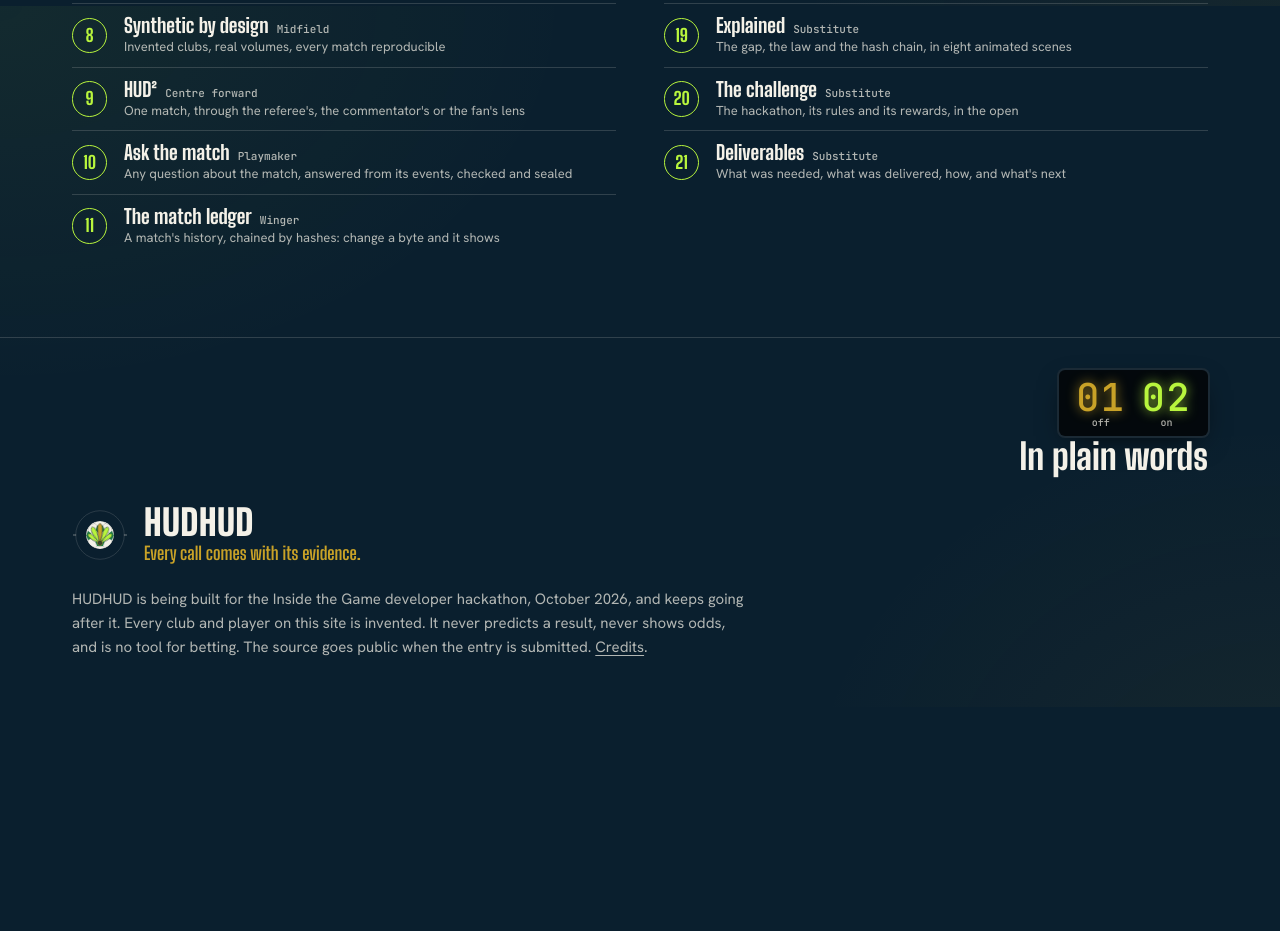
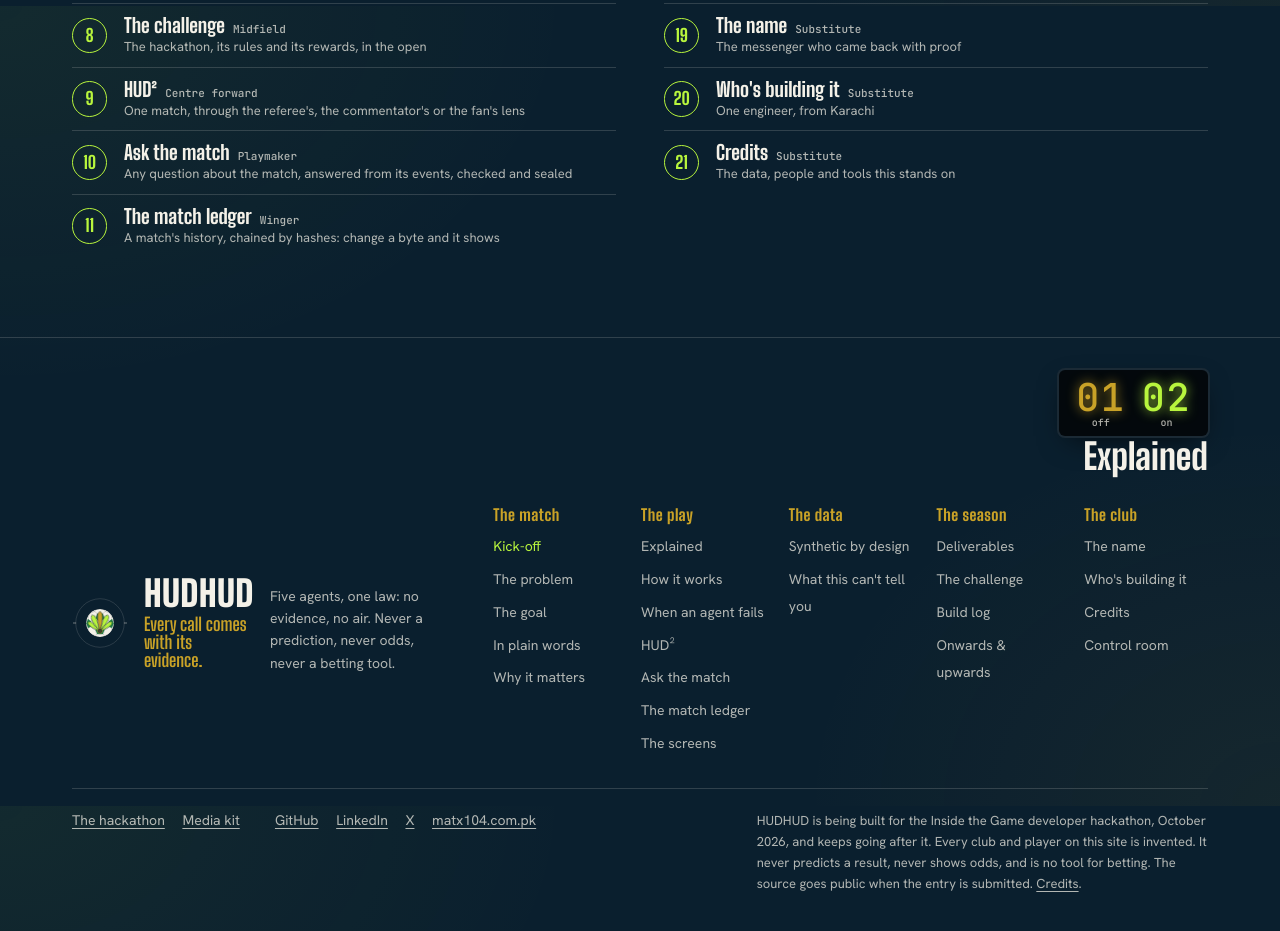
Before and after one commit to matx104/HUDHUD, a plain HTML site: page site/index.html in a window 1280 px wide. Shown: the part 3194-4125 px from the top of the page. Before the commit the page ends 3901 px from the top, so only its background shows below. Drawn offline with Linux system fonts and the light colour scheme; a web font is replaced by a local one.

Commit message:
feat(site): the strongest XI, and a universal footer
- team sheet re-shuffled for the judges: Explained (2, right back), Deliverables (4, centre back) and The challenge (8, midfield) start; In plain words, Why it matters and Synthetic by design move to the bench (12-14), the rest of the bench shifting up
- a universal footer on every page: the brand with its law, the five chapter groups as columns built from the same team sheet (so it can never drift), the active chapter marked, and an external bar — the hackathon, the media kit, the source when public, the socials

```diff
--- a/site/assets/site.css
+++ b/site/assets/site.css
@@ -571,6 +571,23 @@ pre {
 
 /* ---------- footer and pager ---------- */
 .foot { border-top: 1px solid var(--chalk-faint); padding-block: 2rem 3rem; }
+.foot-grid { display: grid; grid-template-columns: minmax(0, 4fr) minmax(0, 8fr); gap: 2rem clamp(2rem, 5vw, 4rem); margin-bottom: 2rem; }
+.foot-brand { display: flex; align-items: center; gap: 1rem; }
+.foot-crest { flex: none; width: 3.5rem; height: auto; overflow: visible; }
+.foot-brand p { display: grid; gap: 0.3rem; }
+.foot-word { font: 900 2.25rem / 0.9 var(--display); letter-spacing: 0.02em; }
+.foot-brand span { font: 700 1.125rem / 1 var(--display); color: var(--gold); }
+.foot-law { margin-top: 0.75rem; font-size: 0.875rem; color: var(--chalk-dim); max-width: 30ch; }
+.foot-nav { display: grid; grid-template-columns: repeat(5, minmax(0, 1fr)); gap: 1.5rem; align-content: start; }
+.foot-col h3 { font: 800 1rem / 1 var(--display); color: var(--gold); letter-spacing: 0.03em; margin-bottom: 0.6rem; }
+.foot-col ul { list-style: none; margin: 0; padding: 0; display: grid; gap: 0.35rem; }
+.foot-col a { font-size: 0.875rem; color: var(--chalk-dim); text-decoration: none; }
+.foot-col a:hover, .foot-col a[aria-current="page"] { color: var(--lime); }
+.foot-bar { display: flex; flex-wrap: wrap; gap: 0.75rem 2.5rem; align-items: baseline; justify-content: space-between; border-top: 1px solid var(--chalk-faint); padding-top: 1.25rem; }
+.foot-links { list-style: none; margin: 0; padding: 0; display: flex; flex-wrap: wrap; gap: 0.4rem 1.1rem; font-size: 0.875rem; }
+.foot-links a { color: var(--chalk-dim); }
+.foot-links a:hover { color: var(--lime); }
+.foot-bar .credit { margin: 0; font-size: 0.8125rem; max-width: 62ch; }
 .pager { display: flex; gap: 1rem; justify-content: space-between; margin-bottom: 2rem; }
 .pager:empty { display: none; }
 .pager a { display: grid; gap: 0.15rem; max-width: 48%; text-decoration: none; }
@@ -1168,6 +1185,8 @@ button.button { font: inherit; font-weight: 600; cursor: pointer; }
   .prizes { grid-template-columns: repeat(2, minmax(0, 1fr)); }
   .report-row { grid-template-columns: minmax(0, 1fr); }
   .report-checks li { grid-template-columns: minmax(0, 1fr); }
+  .foot-grid { grid-template-columns: minmax(0, 1fr); }
+  .foot-nav { grid-template-columns: repeat(3, minmax(0, 1fr)); }
   .scene-copy { grid-template-columns: minmax(0, 1fr); gap: 0.4rem; }
   .scene-copy p:not(.scene-tag) { grid-column: 1; }
 }
@@ -1179,6 +1198,8 @@ button.button { font: inherit; font-weight: 600; cursor: pointer; }
   .chapter-index, .projects, .principles, .stairs, .timeline, .official { grid-template-columns: minmax(0, 1fr); }
   .sheet-cols, .front-cards, .lens-cards, .flow, .road, .blocks, .shots, .two-lists { grid-template-columns: minmax(0, 1fr); }
   .pillars, .flow-five, .prizes { grid-template-columns: minmax(0, 1fr); }
+  .foot-nav { grid-template-columns: repeat(2, minmax(0, 1fr)); }
+  .foot-bar { flex-direction: column; }
   .shots .phone { grid-template-columns: minmax(0, 12rem) minmax(0, 1fr); }
   .player { width: 5.5rem; }
   .player .shirt-no { width: 2.1rem; height: 2.1rem; font-size: 1.05rem; }
--- a/site/assets/site.js
+++ b/site/assets/site.js
@@ -671,6 +671,26 @@
     });
     window.addEventListener("hashchange", closeAll);
 
+    // The universal footer: the same five groups as the header's menus, one column each,
+    // built from the same team sheet so the footer can never drift from the chapters.
+    const footNav = $("[data-foot-nav]");
+    if (footNav) {
+      for (const [key, label] of GROUPS) {
+        const pages = [...story, ...staff].filter((s) => s.dataset.group === key);
+        if (!pages.length) continue;
+        const col = el("div", "foot-col");
+        col.append(el("h3", "", label));
+        const list = el("ul");
+        for (const page of pages) {
+          const item = el("li");
+          item.append(Object.assign(el("a"), { href: `#/${page.dataset.page}`, textContent: page.dataset.title }));
+          list.append(item);
+        }
+        col.append(list);
+        footNav.append(col);
+      }
+    }
+
     // The full menu: the starting eleven in a 4-3-3 on a pitch, and the bench beside it.
     const formation = $("[data-formation]");
     const pitch = el("div", "formation-pitch");
--- a/site/index.html
+++ b/site/index.html
@@ -313,7 +313,7 @@
     </section>
 
     <!-- ============ IN PLAIN WORDS ============ -->
-    <section class="page wrap" data-page="about" data-shirt="2" data-group="match" data-role="Right back" data-title="In plain words" data-summary="What this is, why, and the hackathon behind it" aria-labelledby="about-title">
+    <section class="page wrap" data-page="about" data-shirt="12" data-group="match" data-role="Substitute" data-title="In plain words" data-summary="What this is, why, and the hackathon behind it" aria-labelledby="about-title">
       <header class="page-head">
         <span class="chapter-no" aria-hidden="true">01</span>
         <h1 id="about-title" tabindex="-1">AI football commentary that shows its working</h1>
@@ -466,7 +466,7 @@
     </section>
 
     <!-- ============ THE CHALLENGE ============ -->
-    <section class="page wrap" data-page="challenge" data-shirt="20" data-group="season" data-role="Substitute" data-title="The challenge" data-summary="The hackathon, its rules and its rewards, in the open" aria-labelledby="challenge-title">
+    <section class="page wrap" data-page="challenge" data-shirt="8" data-group="season" data-role="Midfield" data-title="The challenge" data-summary="The hackathon, its rules and its rewards, in the open" aria-labelledby="challenge-title">
       <header class="page-head">
         <span class="chapter-no" aria-hidden="true">15</span>
         <h1 id="challenge-title" tabindex="-1">The challenge this is built for</h1>
@@ -634,7 +634,7 @@
     </section>
 
     <!-- ============ DELIVERABLES: THE REPORT ============ -->
-    <section class="page wrap" data-page="report" data-shirt="21" data-group="season" data-role="Substitute" data-title="Deliverables" data-summary="What was needed, what was delivered, how, and what's next" aria-labelledby="report-title">
+    <section class="page wrap" data-page="report" data-shirt="4" data-group="season" data-role="Centre back" data-title="Deliverables" data-summary="What was needed, what was delivered, how, and what's next" aria-labelledby="report-title">
       <header class="page-head">
         <span class="chapter-no" aria-hidden="true">16</span>
         <h1 id="report-title" tabindex="-1">What was needed, what was delivered</h1>
@@ -939,7 +939,7 @@
 	    </section>
 
     <!-- ============ EXPLAINED: THE IDEAS, ANIMATED (the story for new readers) ============ -->
-    <section class="page wrap" data-page="explained" data-shirt="19" data-group="play" data-role="Substitute" data-title="Explained" data-summary="The gap, the law and the hash chain, in eight animated scenes" aria-labelledby="explained-title">
+    <section class="page wrap" data-page="explained" data-shirt="2" data-group="play" data-role="Right back" data-title="Explained" data-summary="The gap, the law and the hash chain, in eight animated scenes" aria-labelledby="explained-title">
       <header class="page-head">
         <span class="chapter-no" aria-hidden="true">14</span>
         <h1 id="explained-title" tabindex="-1">The ideas, animated</h1>
@@ -1338,7 +1338,7 @@
 	    </section>
 
     <!-- ============ DATA ============ -->
-    <section class="page wrap" data-page="data" data-shirt="8" data-group="data" data-role="Midfield" data-title="Synthetic by design" data-summary="Invented clubs, real volumes, every match reproducible" aria-labelledby="data-title">
+    <section class="page wrap" data-page="data" data-shirt="14" data-group="data" data-role="Substitute" data-title="Synthetic by design" data-summary="Invented clubs, real volumes, every match reproducible" aria-labelledby="data-title">
       <header class="page-head">
         <span class="chapter-no" aria-hidden="true">06</span>
         <h1 id="data-title" tabindex="-1">Synthetic by design</h1>
@@ -1500,7 +1500,7 @@
     </section>
 
     <!-- ============ THE SCREENS (a substitute: every screen, recorded) ============ -->
-    <section class="page wrap" data-page="screens" data-shirt="13" data-group="play" data-role="Substitute" data-title="The screens" data-summary="Every screen, recorded from the live studio, and replays you can play" aria-labelledby="screens-title">
+    <section class="page wrap" data-page="screens" data-shirt="16" data-group="play" data-role="Substitute" data-title="The screens" data-summary="Every screen, recorded from the live studio, and replays you can play" aria-labelledby="screens-title">
       <header class="page-head">
         <span class="chapter-no" aria-hidden="true">13</span>
         <h1 id="screens-title" tabindex="-1">Every screen</h1>
@@ -1522,7 +1522,7 @@
     </section>
 
     <!-- ============ LIMITS ============ -->
-    <section class="page wrap" data-page="limits" data-shirt="12" data-group="data" data-role="Substitute" data-title="What this can't tell you" data-summary="The limits, stated plainly" aria-labelledby="limits-title">
+    <section class="page wrap" data-page="limits" data-shirt="15" data-group="data" data-role="Substitute" data-title="What this can't tell you" data-summary="The limits, stated plainly" aria-labelledby="limits-title">
       <header class="page-head">
         <span class="chapter-no" aria-hidden="true">07</span>
         <h1 id="limits-title" tabindex="-1">What this data can't tell you</h1>
@@ -1546,7 +1546,7 @@
     </section>
 
     <!-- ============ WHY ============ -->
-    <section class="page wrap" data-page="why" data-shirt="4" data-group="match" data-role="Centre back" data-title="Why it matters" data-summary="Trust is the product" aria-labelledby="why-title">
+    <section class="page wrap" data-page="why" data-shirt="13" data-group="match" data-role="Substitute" data-title="Why it matters" data-summary="Trust is the product" aria-labelledby="why-title">
       <header class="page-head">
         <span class="chapter-no" aria-hidden="true">08</span>
         <h1 id="why-title" tabindex="-1">Trust is the product</h1>
@@ -1568,7 +1568,7 @@
     </section>
 
     <!-- ============ BUILD LOG ============ -->
-    <section class="page wrap" data-page="log" data-shirt="14" data-group="season" data-role="Substitute" data-title="Build log" data-summary="What runs today, and what's next" aria-labelledby="log-title">
+    <section class="page wrap" data-page="log" data-shirt="17" data-group="season" data-role="Substitute" data-title="Build log" data-summary="What runs today, and what's next" aria-labelledby="log-title">
       <header class="page-head">
         <span class="chapter-no" aria-hidden="true">09</span>
         <h1 id="log-title" tabindex="-1">What runs today, and what's next</h1>
@@ -1639,7 +1639,7 @@
     </section>
 
     <!-- ============ ROADMAP ============ -->
-    <section class="page wrap" data-page="roadmap" data-shirt="15" data-group="season" data-role="Substitute" data-title="Onwards & upwards" data-summary="From checking claims to an AI fourth official" aria-labelledby="roadmap-title">
+    <section class="page wrap" data-page="roadmap" data-shirt="18" data-group="season" data-role="Substitute" data-title="Onwards & upwards" data-summary="From checking claims to an AI fourth official" aria-labelledby="roadmap-title">
       <header class="page-head">
         <span class="chapter-no" aria-hidden="true">10</span>
         <h1 id="roadmap-title" tabindex="-1">Onwards &amp; upwards</h1>
@@ -1713,7 +1713,7 @@
 
     <!-- ============ THE NAME ============ -->
     <!-- Non-English strings (lang="ur", lang="ar") are marked data-owner-review: the owner signs them off. -->
-    <section class="page name wrap" data-page="name" data-shirt="16" data-group="club" data-role="Substitute" data-title="The name" data-summary="The messenger who came back with proof" aria-labelledby="name-title">
+    <section class="page name wrap" data-page="name" data-shirt="19" data-group="club" data-role="Substitute" data-title="The name" data-summary="The messenger who came back with proof" aria-labelledby="name-title">
       <div class="name-head">
         <div class="name-copy">
           <p class="nastaliq" lang="ur" dir="rtl" data-owner-review>ہدہد</p>
@@ -1798,7 +1798,7 @@
     </section>
 
     <!-- ============ WHO ============ -->
-    <section class="page wrap" data-page="who" data-shirt="17" data-group="club" data-role="Substitute" data-title="Who's building it" data-summary="One engineer, from Karachi" aria-labelledby="who-title">
+    <section class="page wrap" data-page="who" data-shirt="20" data-group="club" data-role="Substitute" data-title="Who's building it" data-summary="One engineer, from Karachi" aria-labelledby="who-title">
       <header class="page-head">
         <span class="chapter-no" aria-hidden="true">12</span>
         <h1 id="who-title" tabindex="-1">Built by one engineer, from Karachi</h1>
@@ -1853,7 +1853,7 @@
     </section>
 
     <!-- ============ CREDITS ============ -->
-    <section class="page wrap" data-page="credits" data-shirt="18" data-group="club" data-role="Substitute" data-title="Credits" data-summary="The data, people and tools this stands on" aria-labelledby="credits-title">
+    <section class="page wrap" data-page="credits" data-shirt="21" data-group="club" data-role="Substitute" data-title="Credits" data-summary="The data, people and tools this stands on" aria-labelledby="credits-title">
       <header class="page-head">
         <span class="chapter-no" aria-hidden="true">13</span>
         <h1 id="credits-title" tabindex="-1">Credits</h1>
@@ -1990,7 +1990,8 @@
   <footer class="foot">
     <div class="wrap">
       <nav class="pager" aria-label="Previous and next chapter" data-pager></nav>
-      <div class="foot-brand">
+      <div class="foot-grid">
+        <div class="foot-brand">
             <svg class="foot-crest crest-art" viewBox="0 0 240 240" aria-hidden="true">
           <g fill="none" stroke="#F4F1E8">
             <circle cx="120" cy="120" r="104" stroke-width="1.5" stroke-opacity=".4"/>
@@ -2016,12 +2017,27 @@
           <use href="#lensRoot"/>
             </svg>
         <p><strong class="foot-word" data-product-name></strong><span>Every call comes with its evidence.</span></p>
-      </div>
-      <p class="credit"><span data-product-name></span> is being built for the Inside the Game developer hackathon, October 2026, and keeps going after it. Every club and player on this site is invented. It never predicts a result, never shows odds, and is no tool for betting.
+        <p class="foot-law">Five agents, one law: no evidence, no air. Never a prediction, never odds, never a betting tool.</p>
+        </div>
+        <!-- The universal footer's chapter map: the same five groups as the header's team sheet (site.js) -->
+        <nav class="foot-nav" data-foot-nav aria-label="Chapters"></nav>
+      </div>
+      <div class="foot-bar">
+        <ul class="foot-links">
+          <li><a href="https://innovationstudio.microsoft.com/hackathons/insidethegamedeveloperhackathon/home">The hackathon</a></li>
+          <li><a data-kit-link hidden href="#">Media kit</a></li>
+          <li><a data-repo-link data-when-repo="public" href="#">Source on GitHub</a></li>
+          <li><a href="https://github.com/matx104" rel="me">GitHub</a></li>
+          <li><a href="https://linkedin.com/in/matx104" rel="me">LinkedIn</a></li>
+          <li><a href="https://x.com/MATX104" rel="me">X</a></li>
+          <li><a href="https://matx104.com.pk/" rel="me">matx104.com.pk</a></li>
+        </ul>
+        <p class="credit"><span data-product-name></span> is being built for the Inside the Game developer hackathon, October 2026, and keeps going after it. Every club and player on this site is invented. It never predicts a result, never shows odds, and is no tool for betting.
         <span data-when-repo="public"><a data-repo-link href="#">Source on GitHub</a>.</span>
         <span data-when-repo="private">The source goes public when the entry is submitted.</span>
         <a href="#/credits">Credits</a>.
       </p>
+      </div>
     </div>
   </footer>
 
```
